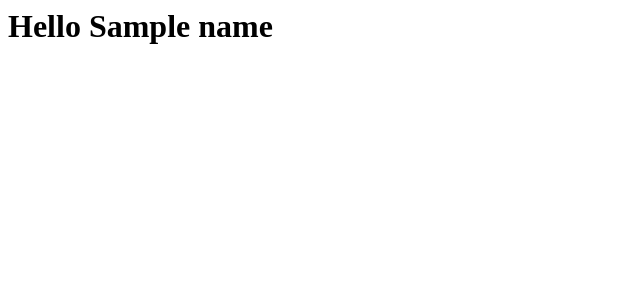
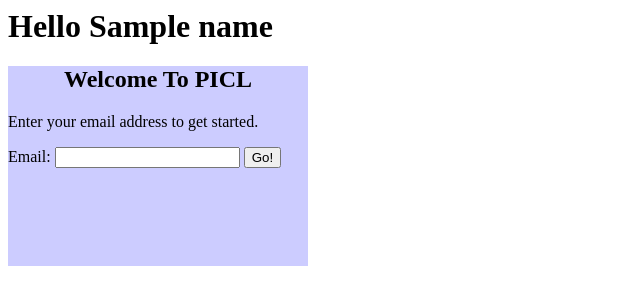
Before and after one commit to warner/picl-flowtest, a Flask app: template templates/index.html in a window 1280 px wide. Shown: the top 305 px of the page, without its empty margins (0-640 px from the left). Run offline with Flask 2, Linux system fonts and the light colour scheme; the template is opened without the code that fills it: most values are stand-ins (such as "Sample title", 1, 10 or a date in 2020).

Commit message:
two dialogs in place, framework for others

```diff
--- a/server.py
+++ b/server.py
@@ -1,11 +1,19 @@
 #!/usr/bin/python
 
-from flask import Flask, render_template
+from flask import Flask, render_template, request, jsonify
+
 app = Flask("flowserver")
 
 @app.route("/")
 def root():
     return render_template("index.html", name="Bob")
+@app.route("/api", methods=["POST"])
+def api():
+    verb = request.json["verb"]
+    body = request.json["body"]
+    if verb == "email":
+        print "Email", body["email"]
+    return jsonify(ok="ok", known=True)
 
 if __name__ == '__main__':
     app.debug = True
--- a/static/main.css
+++ b/static/main.css
@@ -2,3 +2,12 @@
 .hidden {
     display: none;
 }
+
+.dialog {
+    height: 200px;
+    width: 300px;
+    background-color: #ccf;
+}
+
+.dialog h2 {
+}
--- a/static/main.js
+++ b/static/main.js
@@ -1,18 +1,60 @@
 
 var currentlyShowing = null;
 
+var state = {};
+
+var setupFunctions = {};
+
+function send(verb, body) {
+    var d = $.Deferred();
+    $.ajax({type: "POST", url: "/api",
+            // what we send:
+            contentType: "application/json",
+            data: JSON.stringify({verb: verb, body: body}),
+            // what we expect:
+            dataType: "json",
+            success: d.resolve
+            });
+    return d;
+}
+
 function switchTo(which) {
     function add() {
+        $("#dialog").empty();
+        console.log("showing", which);
         var entry = $("#templates ."+which).clone();
-        $("#dialog").empty().append(entry).show();
+        $("#dialog").append(entry).fadeIn("fast",
+                                         function() {
+                                             currentlyShowing = which;
+                                             console.log(which);
+                                             var f = setupFunctions[which];
+                                             if (f)
+                                                 f();
+                                         });
     }
-    if (currentlyShowing) {
-        $("#dialog").hide(500, add);
-    } else {
-        add();
-    }
+    $("#dialog").fadeOut("fast", add);
 }
 
+setupFunctions["t1-get-email"] = function() {
+    $("#dialog input.go").on("click", function() {
+        state.email = $("#dialog input.email").val();
+        console.log("clicked", state.email);
+        send("email", {email: state.email})
+            .then(function(r) {
+                if (r.known)
+                    switchTo("t2-get-password");
+                else
+                    switchTo("t3-create-account");
+            });
+
+    });
+};
+
+//setupFunctions["t2-get-password"] = function()
+
+
 $(function() {
-    switchTo("t1");
+    console.log("starting");
+    switchTo("t1-get-email");
+    //window.setTimeout(function() {switchTo("t2-get-password");}, 5000);
 });
--- a/templates/index.html
+++ b/templates/index.html
@@ -10,13 +10,24 @@
 <body>
 <h1>Hello {{ name }}</h1>
 
+<div id="dialog"></div>
+
 <!-- templates -->
 <div id="templates" class="hidden">
-  <div class="t1 dialog">
-    <p>T1 Template</p>
+  <div class="t1-get-email dialog">
+    <center><h2>Welcome To PICL</h2></center>
+    <p>Enter your email address to get started.</p>
+    <span>Email: </span><input type="text" name="email" class="email"></input>
+    <input type="button" class="go" value="Go!"></input>
   </div>
-  <div class="t2 dialog">
-    <p>T2 Template</p>
+  <div class="t2-get-password dialog">
+    <center><h2>Welcome Back</h2></center>
+    <p>Please enter your password to connect this device to your account</p>
+    <span>Password: </span><input type="password" class="password"></input>
+    <input type="button" class="go" value="Go!"></input>
+    <p>Or use one of these:</p>
+    <input type="button" class="forgot" value="I Forgot My Password"></input>
+    <input type="button" class="hate" value="I Hate Passwords"></input>
   </div>
 </div>
 
```
